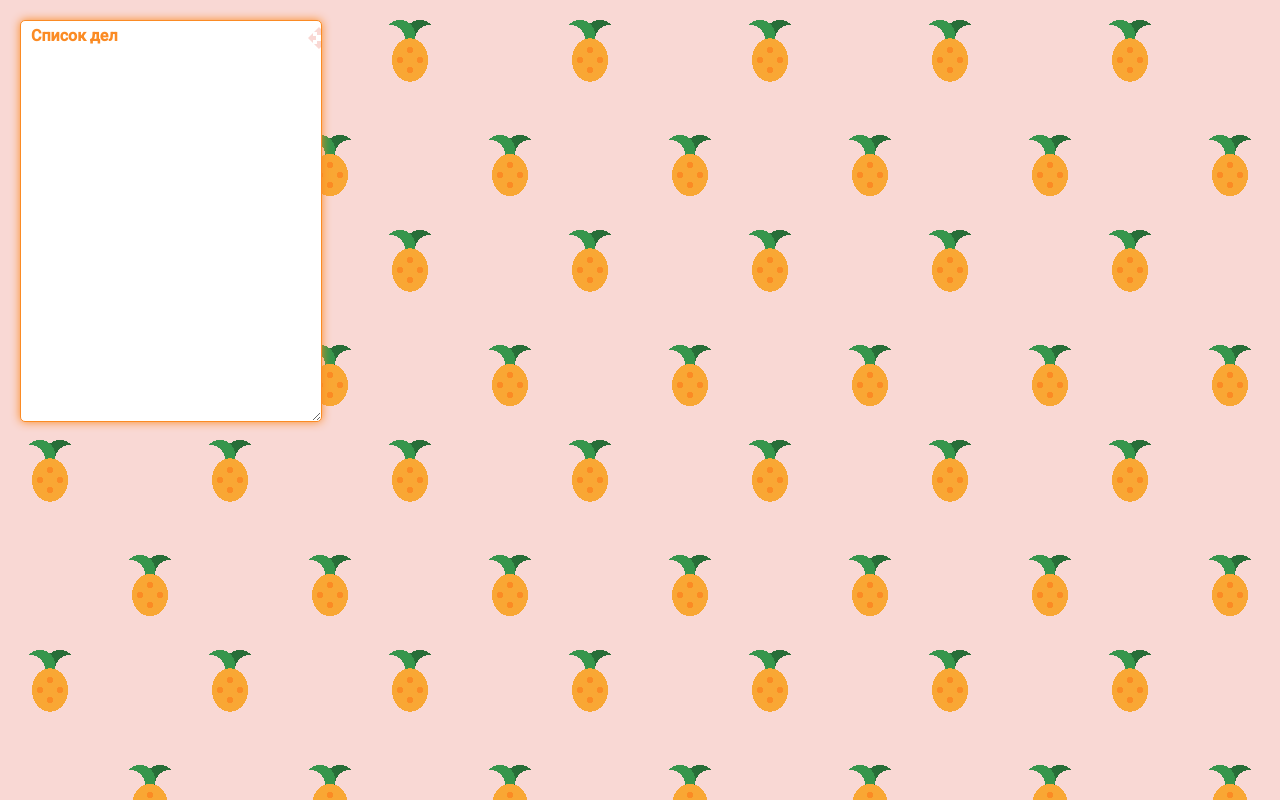
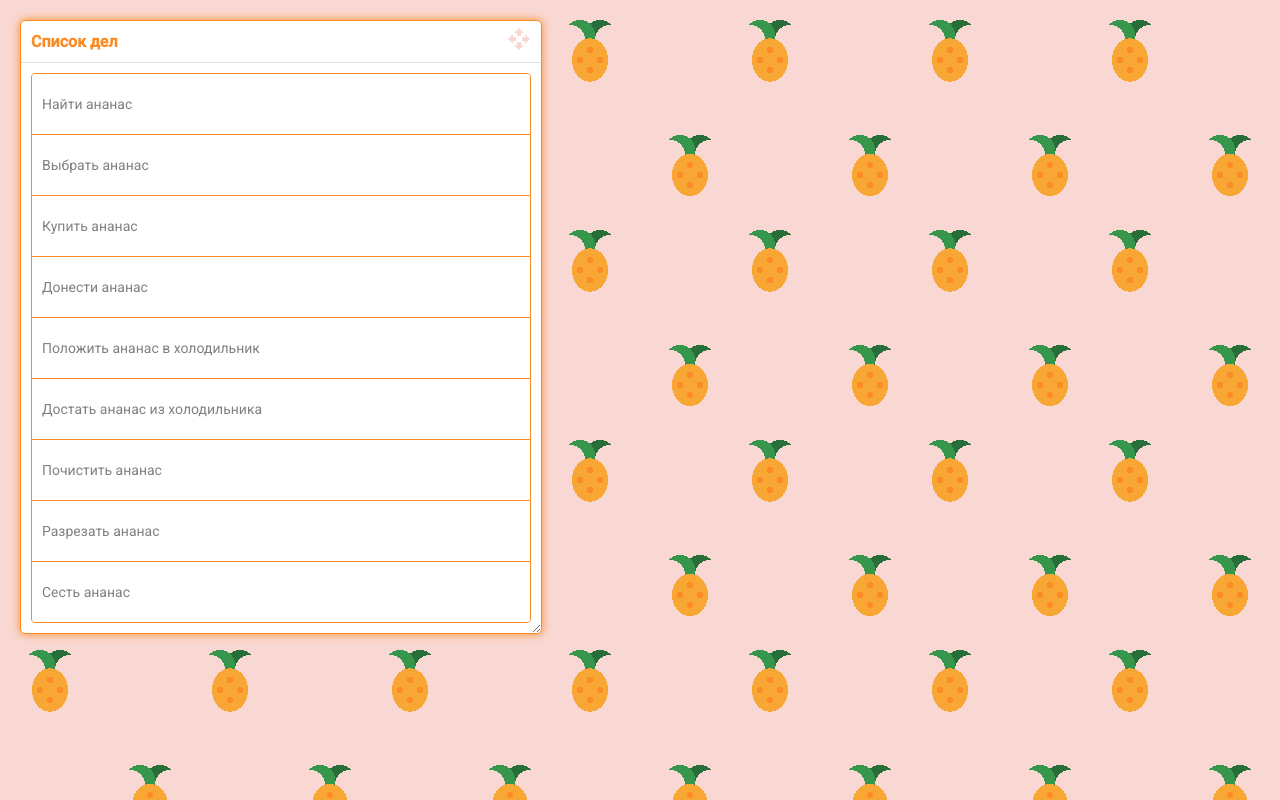
Before and after one commit to vasv-maksim/todo, an Angular app in the folder front/: page / in a window 1280 px wide. Built offline with nearby package versions, Linux system fonts and the light colour scheme.

Commit message:
todo add list

```diff
--- a/front/src/app/app-routing.module.ts
+++ b/front/src/app/app-routing.module.ts
@@ -1,5 +1,4 @@
 import { NgModule } from '@angular/core';
-// eslint-disable-next-line @typescript-eslint/no-unused-vars
 import { Routes, RouterModule } from '@angular/router';
 
 import { TodoComponent } from './todo/todo.component';
--- a/front/src/app/app.module.ts
+++ b/front/src/app/app.module.ts
@@ -7,9 +7,10 @@ import { MaterialModule } from './material-module/material.module';
 
 import { AppComponent } from './app.component';
 import { TodoComponent } from './todo/todo.component';
+import { TasksComponent } from './tasks/tasks.component';
 
 @NgModule({
-  declarations: [AppComponent, TodoComponent],
+  declarations: [AppComponent, TodoComponent, TasksComponent],
   imports: [
     BrowserModule,
     AppRoutingModule,
--- /dev/null
+++ b/front/src/app/tasks/tasks.component.html
@@ -0,0 +1,5 @@
+<div class="tasks" cdkDropList (cdkDropListDropped)="drop($event)">
+  <div class="tasks__task" *ngFor="let task of tasks" cdkDrag>
+    {{task}}
+  </div>
+</div>
--- /dev/null
+++ b/front/src/app/tasks/tasks.component.scss
@@ -0,0 +1,50 @@
+@import "../../styles-vars/theme_variables";
+
+.tasks {
+    width: 500px;
+    max-width: 100%;
+    border: solid 1px $DarkYellow;
+    min-height: 60px;
+    display: block;
+    background: $softPink;
+    border-radius: 4px;
+    overflow: hidden;
+
+    &__task {
+        padding: 20px 10px;
+        border-bottom: solid 1px $DarkYellow;
+        color: gray;
+        display: flex;
+        flex-direction: row;
+        align-items: center;
+        justify-content: space-between;
+        box-sizing: border-box;
+        cursor: move;
+        background: white;
+        font-size: 14px;
+        &:last-child {
+          border: none;
+        }
+      }
+  }
+
+// Глобальные стили MaterialUi
+.cdk-drag-preview {
+  box-sizing: border-box;
+  border-radius: 4px;
+  box-shadow: 0 5px 5px -3px rgba(0, 0, 0, 0.2),
+              0 8px 10px 1px rgba(0, 0, 0, 0.14),
+              0 3px 14px 2px rgba(0, 0, 0, 0.12);
+  }
+
+.cdk-drag-placeholder {
+  opacity: 0;
+}
+
+.cdk-drag-animating {
+  transition: transform 250ms cubic-bezier(0, 0, 0.2, 1);
+}
+
+.task.cdk-drop-list-dragging .tasks__task:not(.cdk-drag-placeholder) {
+  transition: transform 250ms cubic-bezier(0, 0, 0.2, 1);
+}
--- /dev/null
+++ b/front/src/app/tasks/tasks.component.ts
@@ -0,0 +1,25 @@
+import { Component } from '@angular/core';
+import { CdkDragDrop, moveItemInArray } from '@angular/cdk/drag-drop';
+
+@Component({
+  selector: 'todo-tasks',
+  templateUrl: './tasks.component.html',
+  styleUrls: ['./tasks.component.scss'],
+})
+export class TasksComponent {
+  tasks: string[] = [
+    'Найти ананас',
+    'Выбрать ананас',
+    'Купить ананас',
+    'Донести ананас',
+    'Положить ананас в холодильник',
+    'Достать ананас из холодильника',
+    'Почистить ананас',
+    'Разрезать ананас',
+    'Сесть ананас',
+  ];
+
+  drop(event: CdkDragDrop<string[]>) {
+    moveItemInArray(this.tasks, event.previousIndex, event.currentIndex);
+  }
+}
--- a/front/src/app/todo/todo.component.html
+++ b/front/src/app/todo/todo.component.html
@@ -3,11 +3,14 @@
     <div class="todo__handle" cdkDragHandle>
       <div class="todo__title">Список дел</div>
       <svg width="24px" fill="currentColor" viewBox="0 0 24 24">
-        <path d="M10 9h4V6h3l-5-5-5 5h3v3zm-1 1H6V7l-5 5 5 5v-3h3v-4zm14 2l-5-5v3h-3v4h3v3l5-5zm-9 3h-4v3H7l5 5 5-5h-3v-3z"></path>
+        <path d="M10 9h4V6h3l-5-5-5 5h3v3zm-1 1H6V7l-5 5 5 5v-3h3v-4zm14 2l-5-5v3h-3v4h3v3l5-5zm-9 3h-4v3H7l5 5 5-5h-3v-3z">
+        </path>
         <path d="M0 0h24v24H0z" fill="none"></path>
       </svg>
     </div>
+    <mat-divider></mat-divider>
     <div class="todo__content">
+      <todo-tasks></todo-tasks>
     </div>
   </div>
 </div>
--- a/front/src/app/todo/todo.component.scss
+++ b/front/src/app/todo/todo.component.scss
@@ -78,6 +78,7 @@
   }
 
   &__title {
+    padding-top: 6px;
     font-size: 16px;
     font-weight: 600;
     color: $DarkYellow;
--- a/front/src/styles.scss
+++ b/front/src/styles.scss
@@ -1,2 +1,3 @@
 html, body { height: 100%; }
 body { margin: 0; font-family: Roboto, "Helvetica Neue", sans-serif; }
+* { box-sizing: border-box; }
```
Also changed, not shown: 1 other file (tests, documents, lock files or other folders).
